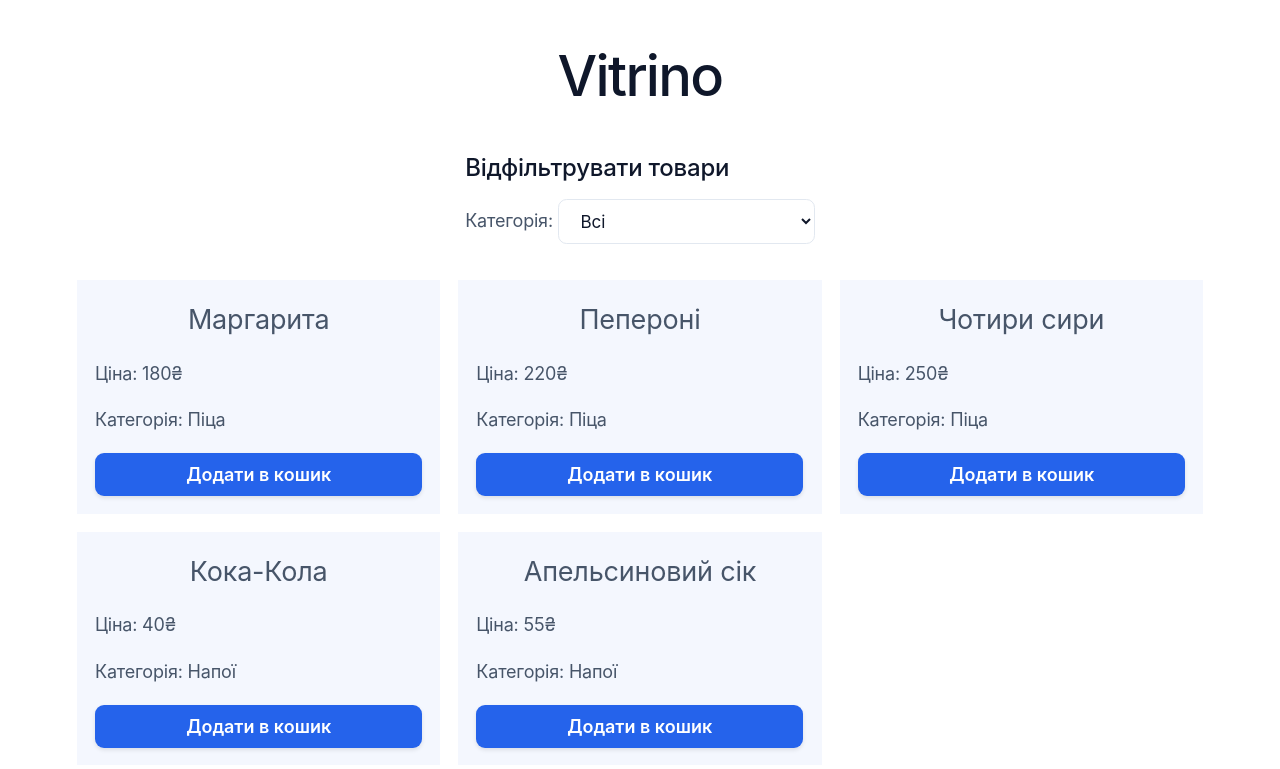
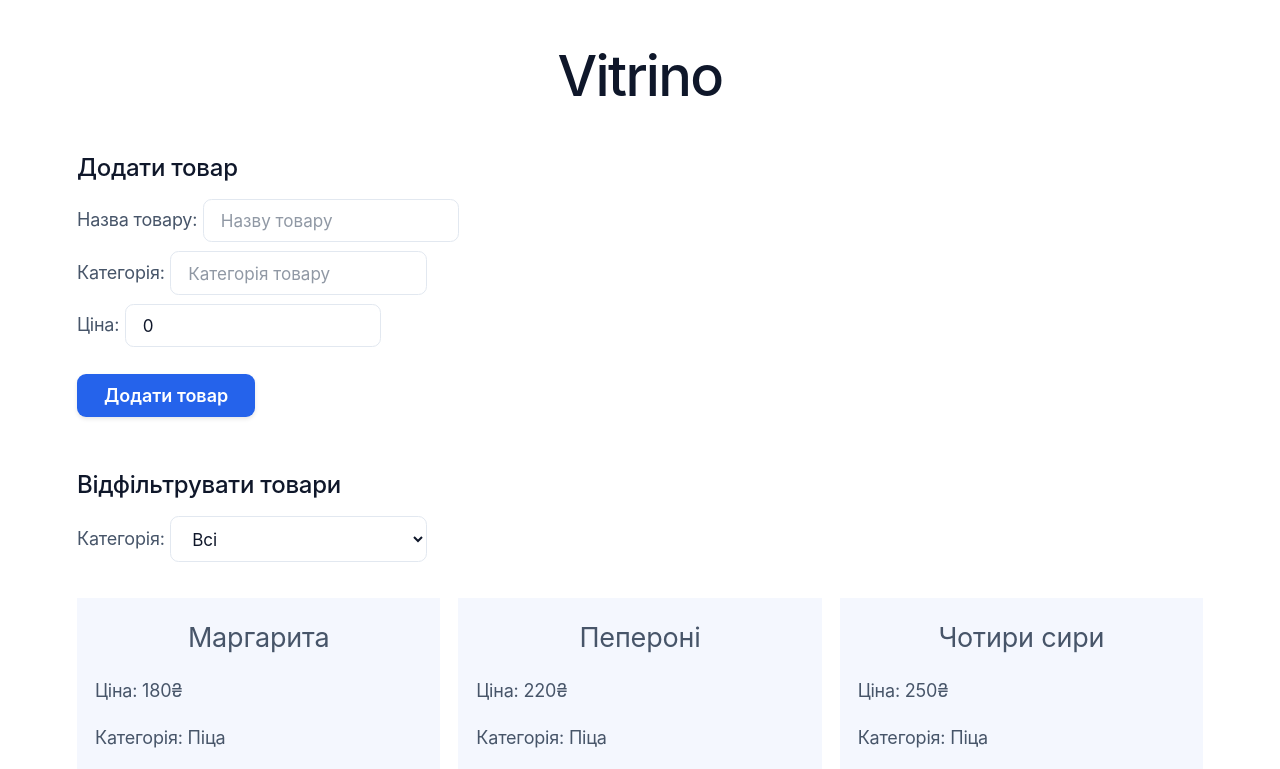
Before and after one commit to qmaoz/react-labs, a React (Vite) app: page / in a window 1280 px wide. Shown: the top 769 px of the page. Built offline with nearby package versions, Linux system fonts and the light colour scheme.

Commit message:
Assignment #5 has been completed.

```diff
--- /dev/null
+++ b/src/components/AddProductForm.jsx
@@ -0,0 +1,66 @@
+import { useState } from "react";
+
+export default function AddProductForm({ setProducts }) {
+  const [name, setName] = useState('');
+  const [category, setCategory] = useState('');
+  const [price, setPrice] = useState(0);
+
+  function handleSubmit(e) {
+    e.preventDefault();
+
+    if (name.trim() === '') {
+      alert('Пуста назва товару не приймається!');
+      return;
+    }
+
+    if (category.trim() === '') {
+      alert('Пуста назва категорії не приймається!');
+      return;
+    }
+
+    if (price < 0) {
+      alert('Від\'ємна ціна товару не приймається!');
+      return;
+    }
+
+    const newProduct = {
+      id: Date.now(),
+      name: name.trim(),
+      category: category.trim(),
+      price: Math.abs(price),
+      isSelected: false
+    };
+
+    // Back to default values
+    setName('');
+    setCategory('');
+    setPrice(0);
+
+    setProducts(prev =>
+      [...prev, newProduct]
+    );
+
+    alert('Товар додано!');
+  }
+
+  return (
+    <>
+      <form className="add-product-form" onSubmit={handleSubmit}>
+        <h2>Додати товар</h2>
+        <div className="form-row">
+          <label htmlFor="name">Назва товару: </label>
+          <input type="text" value={name} onChange={e => setName(e.target.value)} name="name" id="name" placeholder="Назву товару" /><br />
+        </div>
+        <div className="form-row">
+          <label htmlFor="category">Категорія: </label>
+          <input type="text" value={category} onChange={e => setCategory(e.target.value)} name="category" id="category" placeholder="Категорія товару" /><br />
+        </div>
+        <div className="form-row">
+          <label htmlFor="price">Ціна: </label>
+          <input type="number" value={price} onChange={e => setPrice(e.target.value)} name="price" id="price" placeholder="Ціна товару" /><br />
+        </div>
+        <button className="add-product-button" type='submit'>Додати товар</button>
+      </form>
+    </>
+  );
+}
--- a/src/components/Main.jsx
+++ b/src/components/Main.jsx
@@ -1,6 +1,7 @@
 import { useState } from "react";
 import FiltrationBlock from "./FiltrationBlock";
 import ProductCardsBlock from "./ProductCardsBlock";
+import AddProductForm from "./AddProductForm"
 
 export default function Main({ products, setProducts }) {
   const uniqueCategories = [...new Set(products.map(p => p.category))];
@@ -21,6 +22,7 @@ export default function Main({ products, setProducts }) {
 
   return (
     <main className="main">
+      <AddProductForm setProducts={setProducts} />
       <FiltrationBlock uniqueCategories={uniqueCategories} currentCategory={currentCategory} setCurrentCategory={setCurrentCategory} />
       <ProductCardsBlock products={productsToDisplay} setProducts={setProducts} />
       <button className="order-button" onClick={clearOrder}>Зробити замовлення</button>
--- a/src/styles/index.css
+++ b/src/styles/index.css
@@ -95,15 +95,15 @@ p {
 
 
 
-.filtration-block {
-  margin: 0 auto 2em;
+.filtration-block, .add-product-form {
+  margin: 0 0 2em;
   width: fit-content;
   display: flex;
   flex-direction: column;
   gap: 0.5em;
 }
 
-.filtration-block input, .filtration-block select {
+input, select {
   width: 15em;
   padding: 0.6em 1em;
 
@@ -119,16 +119,18 @@ p {
   outline: none;
 }
 
-.filtration-block input::placeholder {
+input::placeholder {
+  font-size: inherit;
+  font-family: inherit;
   color: var(--text);
   opacity: 0.6;
 }
 
-.filtration-block input:hover, .filtration-block select:hover {
+input:hover, select:hover {
   border-color: var(--accent-border);
 }
 
-.filtration-block input:focus, .filtration-block select:focus {
+input:focus, select:focus {
   border-color: var(--accent);
   background-color: var(--bg);
   box-shadow: 0 0 0 3px var(--accent-bg);
@@ -139,13 +141,13 @@ p {
 }
 
 /* Disable the default arrows in Chrome/Safari for numeric fields */
-.filtration-block input[type="number"]::-webkit-inner-spin-button,
-.filtration-block input[type="number"]::-webkit-outer-spin-button {
+input[type="number"]::-webkit-inner-spin-button,
+input[type="number"]::-webkit-outer-spin-button {
   -webkit-appearance: none;
   margin: 0;
 }
 
-.filtration-block .form-row {
+.form-row {
   display: flex;
   align-items: center;
   gap: 0.3em;
@@ -187,6 +189,7 @@ p {
 button {
   display: block;
   width: 100%;
+  min-width: fit-content;
   padding: 0.6em 1.5em;
   margin: 0 auto;
 
@@ -250,7 +253,10 @@ button:active {
   width: calc(33% - 0.5em);
 }
 
-
+.add-product-button {
+  margin: 1em 0 1em;
+  width: calc(33% - 0.5em);
+}
 
 .footer {
   padding: 1em 1em;
```
